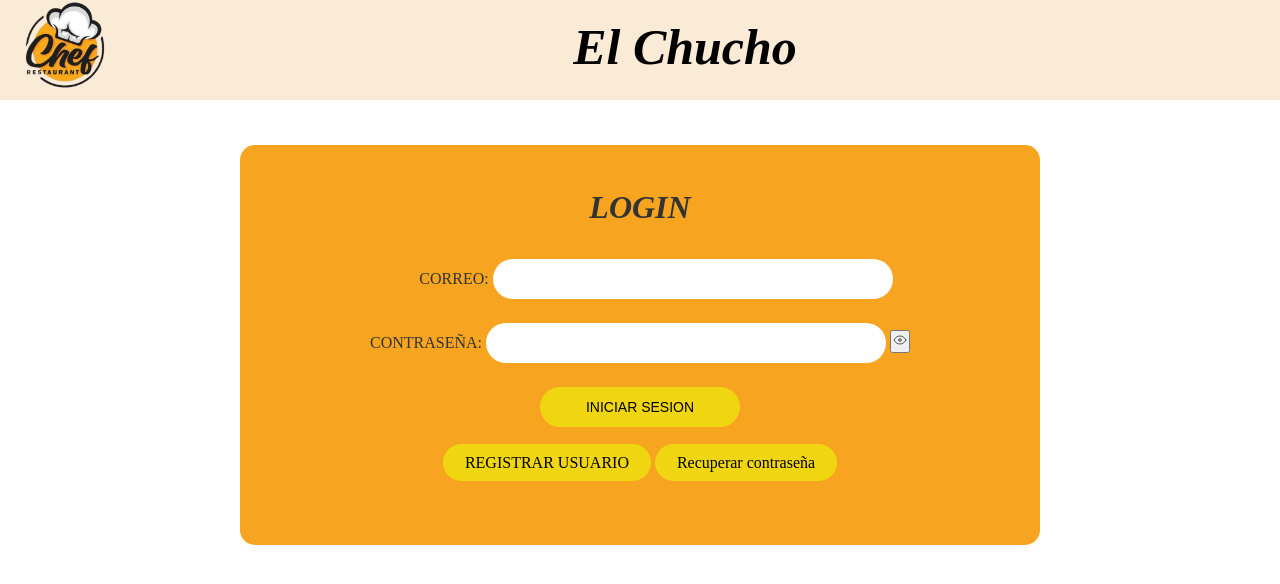
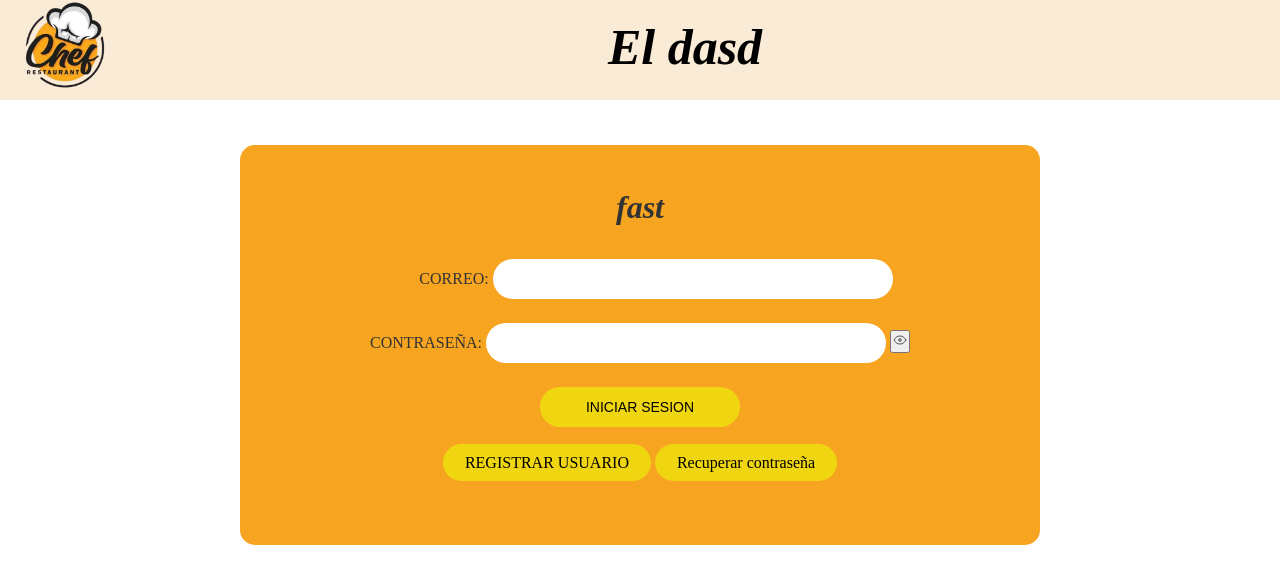
Before and after one commit to Adrian-valdez-free/GASP, a PHP site: page /El_chucho/ in a window 1280 px wide. Shown: the top 584 px of the page. Run offline with PHP 8.4, Linux system fonts and the light colour scheme.

Commit message:
little change

```diff
--- a/index.php
+++ b/index.php
@@ -20,11 +20,11 @@
         <div class="imagen">
             <img class="ima1" src="imagenes/logo.png" alt="">
         </div>
-        <div class="titulo"><h1>El Chucho</h1></div>
+        <div class="titulo"><h1>El dasd</h1></div>
     </div>
     <div class="login">
         <div class="login2">
-            <h1 class="titulo2">LOGIN</h1>
+            <h1 class="titulo2">fast</h1>
             <form action="verificar.php" method="post">
                 &nbsp;&nbsp;&nbsp;&nbsp;&nbsp;&nbsp;&nbsp;&nbsp;<label for="usuario">CORREO:</label>
                 <input type="text" name="usuario" required><br><br>
```
